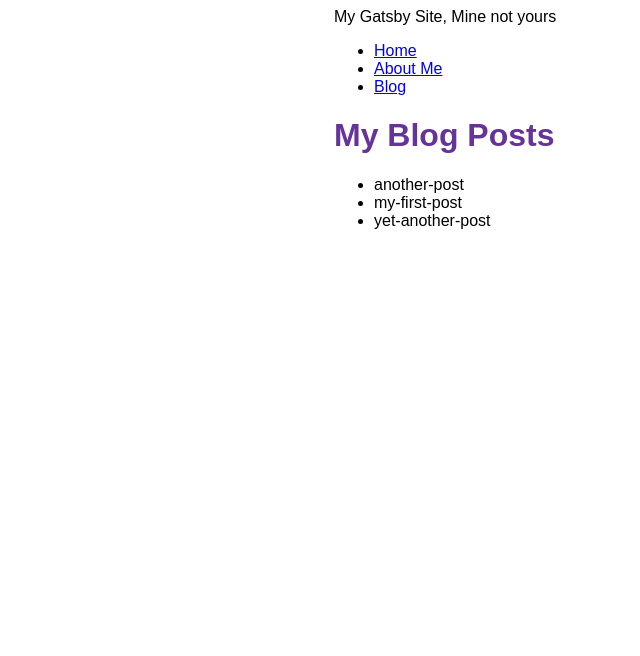
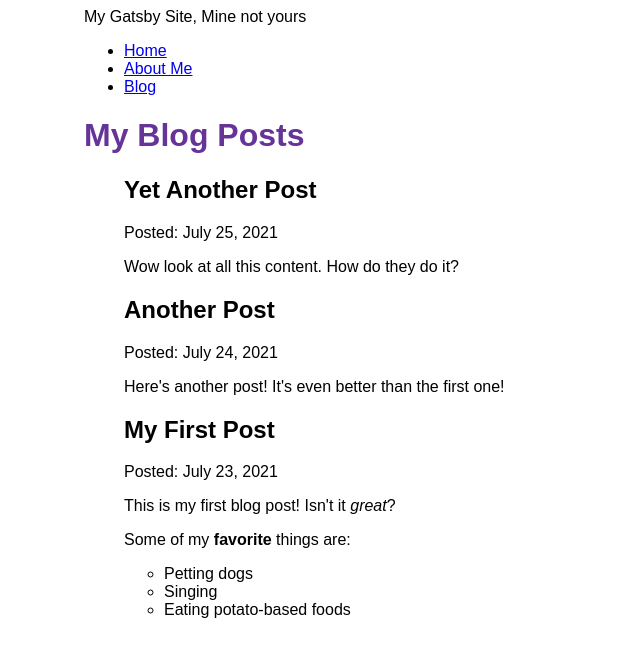
Before and after one commit to Tribunal33/my-first-gatsby-site, a Gatsby site: page /blog in a window 1280 px wide. Shown: the whole page, without its empty margins (56-696 px from the left). Built offline with nearby package versions, Linux system fonts and the light colour scheme; Gatsby itself is replaced by a stand-in of ours.

Commit message:
adding data layer with MDX on blog posts

```diff
--- a/blog/another-post.mdx
+++ b/blog/another-post.mdx
@@ -0,0 +1,6 @@
+---
+title: "Another Post"
+date: "2021-07-24"
+---
+
+Here's another post! It's even better than the first one!
--- a/blog/my-first-post.mdx
+++ b/blog/my-first-post.mdx
@@ -0,0 +1,12 @@
+---
+title: "My First Post"
+date: "2021-07-23"
+---
+
+This is my first blog post! Isn't it *great*?
+
+Some of my **favorite** things are:
+
+* Petting dogs
+* Singing
+* Eating potato-based foods
--- a/blog/yet-another-post.mdx
+++ b/blog/yet-another-post.mdx
@@ -0,0 +1,6 @@
+---
+title: "Yet Another Post"
+date: "2021-07-25"
+---
+
+Wow look at all this content. How do they do it?
--- a/gatsby-config.js
+++ b/gatsby-config.js
@@ -11,7 +11,8 @@
     options:{
       name: `blog`,
       path: `${__dirname}/blog`,
-    }
+    },
   },
+  "gatsby-plugin-mdx",
   ],
 }
--- a/package.json
+++ b/package.json
@@ -15,8 +15,11 @@
     "clean": "gatsby clean"
   },
   "dependencies": {
+    "@mdx-js/mdx": "^1.6.22",
+    "@mdx-js/react": "^1.6.22",
     "gatsby": "^4.12.1",
     "gatsby-plugin-image": "^2.13.0",
+    "gatsby-plugin-mdx": "^3.13.0",
     "gatsby-plugin-sharp": "^4.13.0",
     "gatsby-source-filesystem": "^4.13.0",
     "react": "^17.0.1",
--- a/src/components/layout.module.css
+++ b/src/components/layout.module.css
@@ -1,6 +1,6 @@
 .container{
     margin: auto;
-    max-width: 500px;
+    max-width: 1000px;
     font-family: sans-serif
 }
 
--- a/src/pages/blog.js
+++ b/src/pages/blog.js
@@ -1,12 +1,18 @@
 import * as React from 'react'
 import Layout from '../components/layout'
 import { graphql } from 'gatsby'
+import { MDXRenderer} from 'gatsby-plugin-mdx'
 
 function BlogPage({data}){
     return (
         <Layout pageTitle="My Blog Posts">
             <ul>
-                {data.allFile.nodes.map(node => (<li key={node.name}>{node.name}</li>))
+                {data.allMdx.nodes.map(node => (
+                <article key={node.name}>
+                    <h2>{node.frontmatter.title}</h2>
+                    <p>Posted: {node.frontmatter.date}</p>
+                    <MDXRenderer>{node.body}</MDXRenderer>
+                </article>))
             }
             </ul>
         </Layout>
@@ -15,11 +21,16 @@
 
 export const queryBlog = graphql `
     query {
-        allFile{
-            nodes{
-                name
+        allMdx(sort: {fields: frontmatter___date, order: DESC}) {
+            nodes {
+              frontmatter {
+                date(formatString: "MMMM D, YYYY")
+                title
+              }
+              id
+              body
             }
-        }
+          }
     }
 `
 
```
Also changed, not shown: 1 other file.
